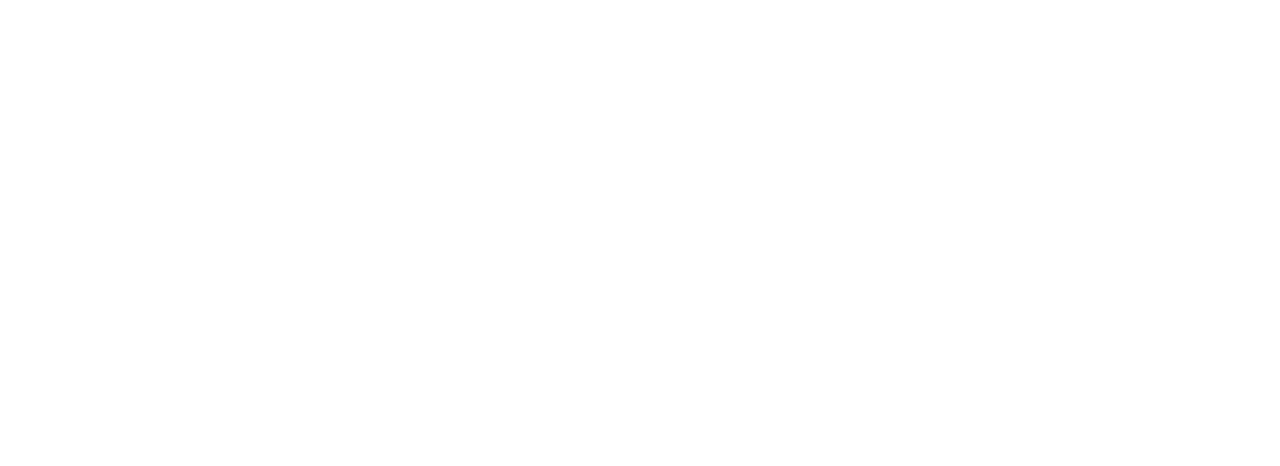
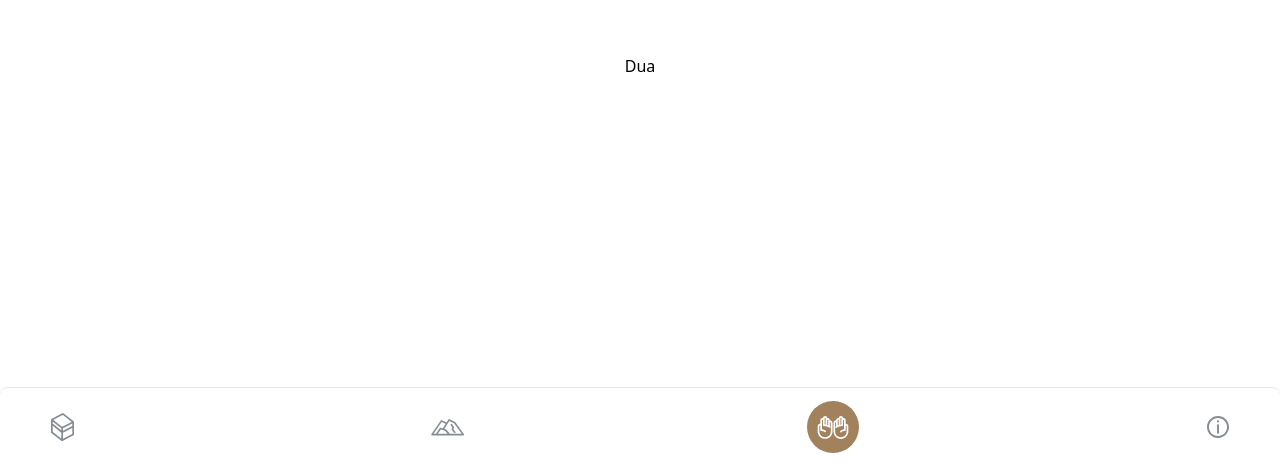
Before and after one commit to rasult22/qazhylyq-app, a React (Vite) app: page /dua in a window 1280 px wide. Before the commit this address had no page. Shown: the part 334-800 px from the top of the page. Built offline with nearby package versions, Linux system fonts and the light colour scheme.

Commit message:
navigation

```diff
--- a/src/App.tsx
+++ b/src/App.tsx
@@ -7,16 +7,9 @@
 import UIButton from './ui/button/ui-btn'
 
 function App(): ReactElement {
-  const [count, setCount] = useState(0)
-
   return (
     <div>
-      <div className="pb-[79px]">
-        <ModuleMountain />
-      </div>
-      <div className="fixed bottom-0">
-        <ModuleBottomNav></ModuleBottomNav>
-      </div>
+      <div className="pb-[79px]">Main Page</div>
     </div>
   )
 }
--- a/src/main.tsx
+++ b/src/main.tsx
@@ -3,28 +3,26 @@
 import App from './App'
 import { BrowserRouter, Link, Route, Routes } from 'react-router-dom'
 import { createRoot } from 'react-dom/client'
+import MountainPage from './pages/mountain'
+import InfoPage from './pages/info'
+import DuaPage from './pages/dua'
+
+import ModuleBottomNav from './modules/bottom-nav/module-bottom-nav'
 
 createRoot(document.getElementById('root') as HTMLElement).render(
   <React.StrictMode>
-    <BrowserRouter>
-      <Routes>
-        <Route path="/" element={<App />} />
-        <Route
-          path="/about"
-          element={
-            <>
-              <div className="text-center">
-                <h1 className="text-xl">About</h1>
-                <div>
-                  <Link to="/" className="text-purple-400 underline">
-                    Home
-                  </Link>
-                </div>
-              </div>
-            </>
-          }
-        />
-      </Routes>
-    </BrowserRouter>
+    <>
+      <BrowserRouter>
+        <Routes>
+          <Route path="/" element={<App />} />
+          <Route path="/mountain" element={<MountainPage />} />
+          <Route path="/dua" element={<DuaPage />} />
+          <Route path="/info" element={<InfoPage />} />
+        </Routes>
+        <div className="fixed bottom-0">
+          <ModuleBottomNav></ModuleBottomNav>
+        </div>
+      </BrowserRouter>
+    </>
   </React.StrictMode>
 )
--- a/src/modules/bottom-nav/module-bottom-nav.tsx
+++ b/src/modules/bottom-nav/module-bottom-nav.tsx
@@ -1,21 +1,52 @@
+import { NavLink } from 'react-router-dom'
+
 const ModuleBottomNav: React.FC = () => {
   const active = true
-
   return (
     <>
       <div className="bg-[#fff] text-[#858C94] rounded-t-lg shadow-custom border-t w-[100vw] flex items-center justify-between px-[36px] py-[13px]">
-        <div className="bg-[#A2815D] text-white flex items-center justify-center w-[52px] h-[52px] rounded-full">
+        <NavLink
+          to="/"
+          className={({ isActive }) => {
+            return isActive
+              ? 'bg-[#A2815D] transition-all rounded-full text-white'
+              : ''
+          }}
+        >
+          <div className="flex items-center justify-center w-[52px] h-[52px] rounded-full">
             <Kaaba></Kaaba>
           </div>
-        <div className="bg-[#A2815D] text-white flex items-center justify-center w-[52px] h-[52px] rounded-full">
+        </NavLink>
+        <NavLink
+          to="/mountain"
+          className={({ isActive }) => {
+            return isActive ? 'bg-[#A2815D] rounded-full text-white' : ''
+          }}
+        >
+          <div className="flex items-center justify-center w-[52px] h-[52px] rounded-full">
             <Mountain></Mountain>
           </div>
-        <div className="bg-[#A2815D] text-white flex items-center justify-center w-[52px] h-[52px] rounded-full">
+        </NavLink>
+        <NavLink
+          to="/dua"
+          className={({ isActive }) => {
+            return isActive ? 'bg-[#A2815D] rounded-full text-white' : ''
+          }}
+        >
+          <div className="flex items-center justify-center w-[52px] h-[52px] rounded-full">
             <Dua></Dua>
           </div>
-        <div className="bg-[#A2815D] text-white flex items-center justify-center w-[52px] h-[52px] rounded-full">
+        </NavLink>
+        <NavLink
+          to="/info"
+          className={({ isActive }) => {
+            return isActive ? 'bg-[#A2815D] rounded-full text-white' : ''
+          }}
+        >
+          <div className="flex items-center justify-center w-[52px] h-[52px] rounded-full">
             <Info></Info>
           </div>
+        </NavLink>
       </div>
     </>
   )
--- /dev/null
+++ b/src/pages/dua/index.tsx
@@ -0,0 +1,9 @@
+const DuaPage = () => {
+  return (
+    <>
+      <div>Dua</div>
+    </>
+  )
+}
+
+export default DuaPage
--- /dev/null
+++ b/src/pages/info/index.tsx
@@ -0,0 +1,9 @@
+const InfoPage = () => {
+  return (
+    <>
+      <div>Info</div>
+    </>
+  )
+}
+
+export default InfoPage
--- /dev/null
+++ b/src/pages/mountain/index.tsx
@@ -0,0 +1,13 @@
+import ModuleMountain from '../../modules/mountain/module-mountain'
+
+const MountainPage = () => {
+  return (
+    <>
+      <div className="pb-[79px]">
+        <ModuleMountain />
+      </div>
+    </>
+  )
+}
+
+export default MountainPage
```
Lines whose indentation alone changed are shown as unchanged.
